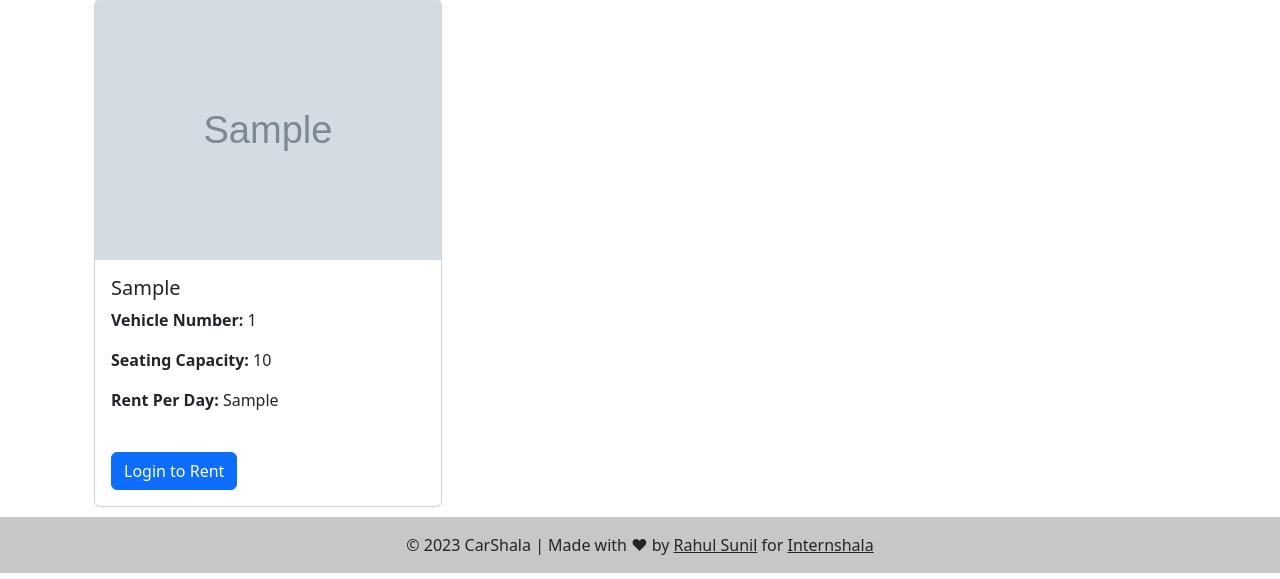
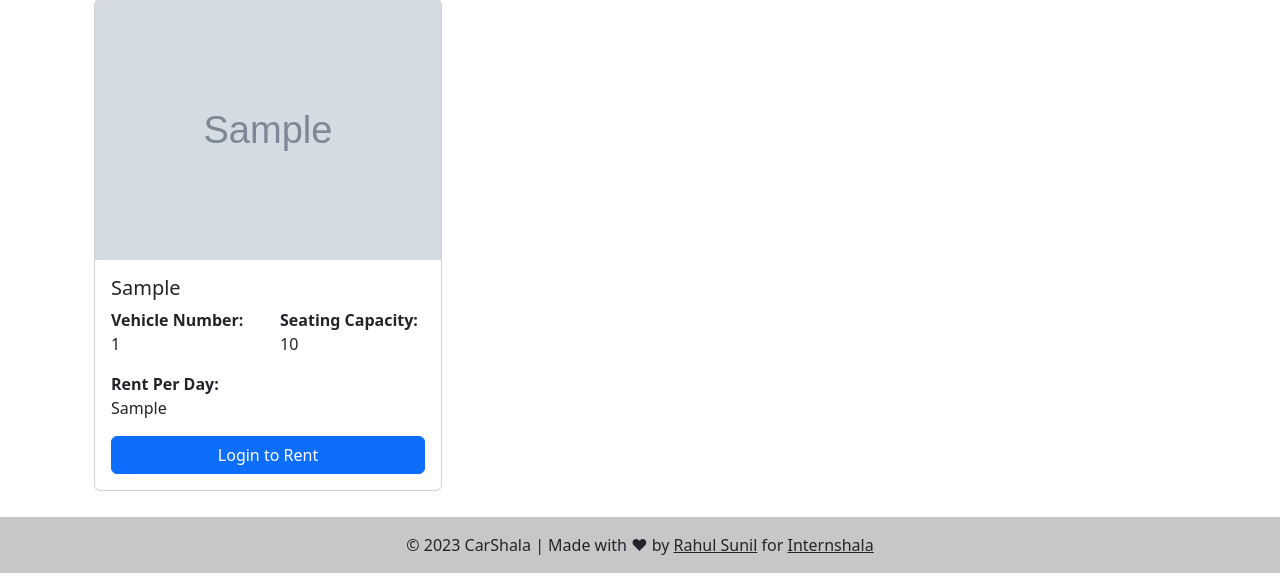
Before and after one commit to rahulsunil2/carshala, a CodeIgniter 4 app: template app/Views/cars/index.php in a window 1280 px wide. Shown: the part 227-806 px from the top of the page. Run offline with PHP 8.4 and a stand-in for CodeIgniter, Linux system fonts and the light colour scheme; the template is opened without the code that fills it: most values are stand-ins (such as "Sample title", 1, 10 or a date in 2020); grey boxes marked "Sample" are stand-in pictures; data that the repository does not hold is empty; some libraries are stand-ins or nearby versions.

Commit message:
UI Refactor

```diff
--- a/app/Views/cars/index.php
+++ b/app/Views/cars/index.php
@@ -36,18 +36,27 @@
                         <img src="<?= $car['vehicle_image'] ?>" class="card-img-top" alt="<?= $car['vehicle_model'] ?>" onerror="this.src='https://images.garipoint.com/images/vehicle_notavailable.jpg'">
                         <div class="card-body">
                             <h5 class="card-title"><?= $car['vehicle_model'] ?></h5>
-                            <p class="card-text"><strong>Vehicle Number:</strong> <?= $car['vehicle_number'] ?></p>
-                            <p class="card-text"><strong>Seating Capacity:</strong> <?= $car['seating_capacity'] ?></p>
-                            <p class="card-text"><strong>Rent Per Day:</strong> <?= $car['rent_per_day'] ?></p>
+                            <div class="row mb-3">
+                                <div class="col-6">
+                                    <p class="card-text mb-0"><strong>Vehicle Number:</strong></p>
+                                    <p class="card-text"><?= $car['vehicle_number'] ?></p>
+                                </div>
+                                <div class="col-6">
+                                    <p class="card-text mb-0"><strong>Seating Capacity:</strong></p>
+                                    <p class="card-text"><?= $car['seating_capacity'] ?></p>
+                                </div>
+                            </div>
+                            <p class="card-text mb-0"><strong>Rent Per Day:</strong></p>
+                            <p class="card-text"><?= $car['rent_per_day'] ?></p>
 
                             <?php if (session()->get('user') && session()->get('userType') == 'customer') : ?>
                                 <form method="post" action="<?= site_url('/cars/book') ?>" class="mt-4">
-                                    <div class="form-group">
-                                        <label for="start_date">Start Date</label>
+                                    <div class="mb-3">
+                                        <label for="start_date" class="form-label">Start Date</label>
                                         <input type="date" class="form-control" id="start_date" name="start_date" required>
                                     </div>
-                                    <div class="form-group">
-                                        <label for="no_of_days">Number of Days</label>
+                                    <div class="mb-3">
+                                        <label for="no_of_days" class="form-label">Number of Days</label>
                                         <select class="form-control" id="no_of_days" name="no_of_days" required>
                                             <option value="">Select</option>
                                             <?php for ($i = 1; $i <= 10; $i++) : ?>
@@ -57,22 +66,26 @@
                                     </div>
                                     <input type="hidden" name="rent_per_day" value="<?= $car['rent_per_day'] ?>">
                                     <input type="hidden" name="car_id" value="<?= $car['id'] ?>">
-                                    <button type="submit" class="btn btn-primary btn-block">Rent</button>
+                                    <div class="d-grid gap-2">
+                                        <button type="submit" class="btn btn-primary">Rent</button>
+                                    </div>
                                 </form>
 
                             <?php elseif (session()->get('user') && session()->get('userType') == 'agency') : ?>
-                                <div class="mt-4">
-                                    <a href="<?= site_url('/cars/edit/' . $car['id']) ?>" class="btn btn-outline-primary btn-block">Edit</a>
-                                </div>
-                                <div class="mt-2">
-                                    <a href="<?= site_url('/cars/delete/' . $car['id']) ?>" class="btn btn-outline-danger btn-block">Delete</a>
-                                </div>
-                                <div class="mt-2">
-                                    <a href="<?= site_url('/cars/booked-cars/' . $car['id']) ?>" class="btn btn-outline-primary btn-block">View Bookings</a>
+                                <div class="d-flex justify-content-between align-items-center">
+                                    <div class="d-flex">
+                                        <a href="<?= site_url('/cars/edit/' . $car['id']) ?>" class="btn btn-outline-primary me-2">Edit</a>
+                                        <a href="<?= site_url('/cars/delete/' . $car['id']) ?>" class="btn btn-outline-danger">Delete</a>
+                                    </div>
+                                    <a href="<?= site_url('/cars/booked-cars/' . $car['id']) ?>" class="btn btn-primary">View Bookings</a>
                                 </div>
 
                             <?php else : ?>
-                                <a href="<?= site_url('/login') ?>" class="btn btn-primary btn-block mt-4">Login to Rent</a>
+
+                                <div class="d-grid gap-2">
+                                    <a href="<?= site_url('/login') ?>" class="btn btn-primary">Login to Rent</a>
+                                </div>
+
                             <?php endif; ?>
 
                         </div>
```
Also changed, not shown: app/Views/cars/bookings_by_car.php (+7 -13 lines).
